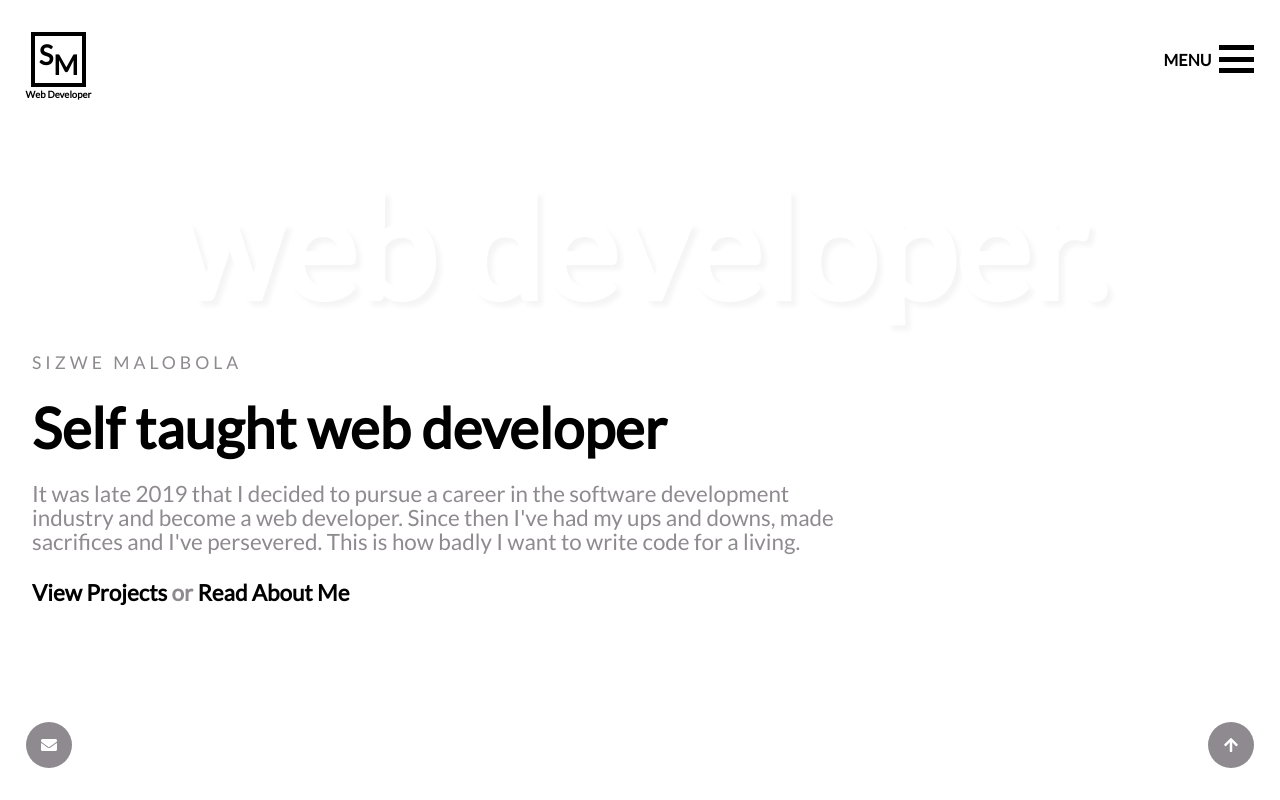
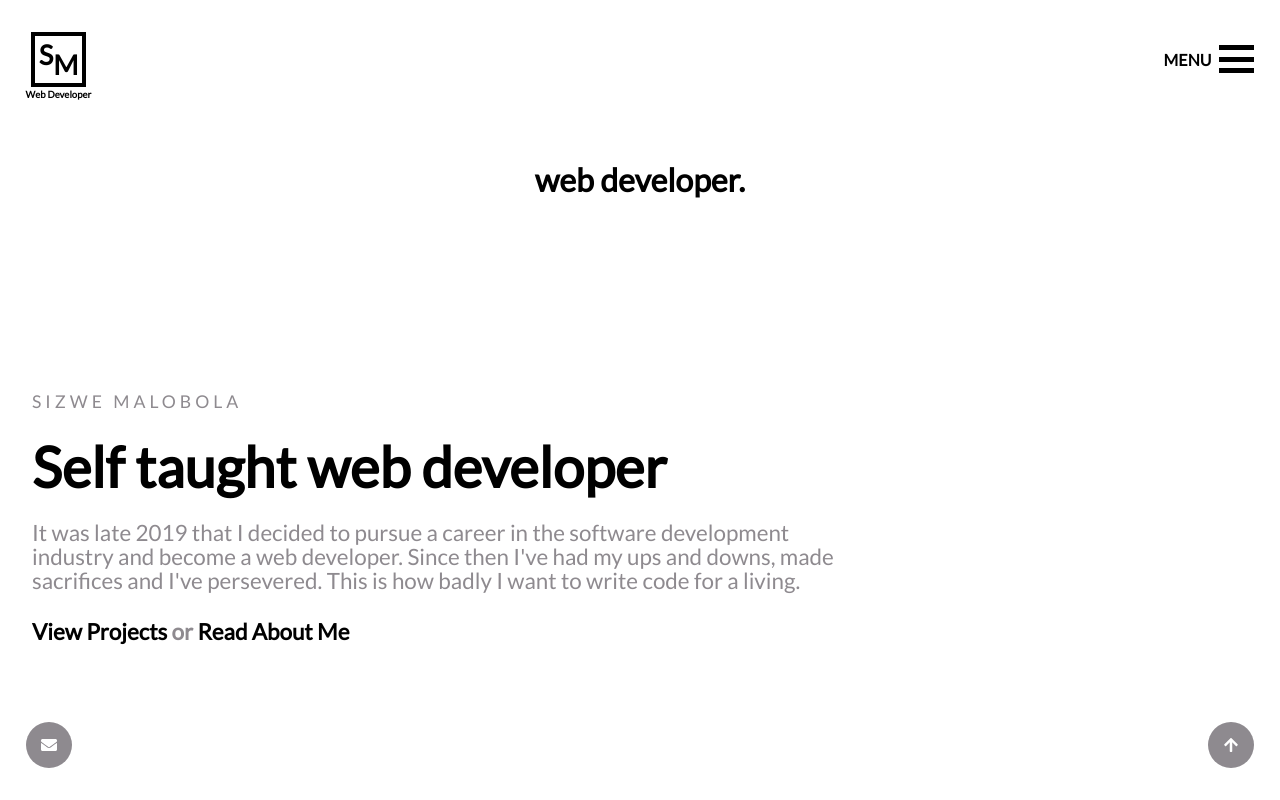
Before and after one commit to SizweMalobola/Portfolio_site, a React (Create React App) app: page / in a window 1280 px wide. Shown: the top 800 px of the page. Built offline with nearby package versions, Linux system fonts and the light colour scheme.

Commit message:
added showcase element

```diff
--- a/src/components/Home.js
+++ b/src/components/Home.js
@@ -12,12 +12,10 @@ const Home = () => {
     <>
       <div className={styles["container"]}>
         {/* home top section */}
+        <h1 className={styles["showcase"]}>web developer.</h1>
         <section className={styles["home-top"]}>
-          <h1>web developer.</h1>
-
           <div className={styles["intro-div"]}>
             <div className={styles["row"]}>
-              {/* I might replace this with the section header component */}
               <h3>SIZWE MALOBOLA</h3>
               <h1>Self taught web developer</h1>
               <p>
@@ -100,7 +98,7 @@ const Home = () => {
         <section className={styles["contact-me"]}>
           <h3>NEED A WED DEVELOPER ?</h3>
           <Link to="/contact">
-            <h1>Let's work together -{">"}</h1>
+            <h1>Let's work together</h1>
           </Link>
         </section>
         {/* footer */}
```
